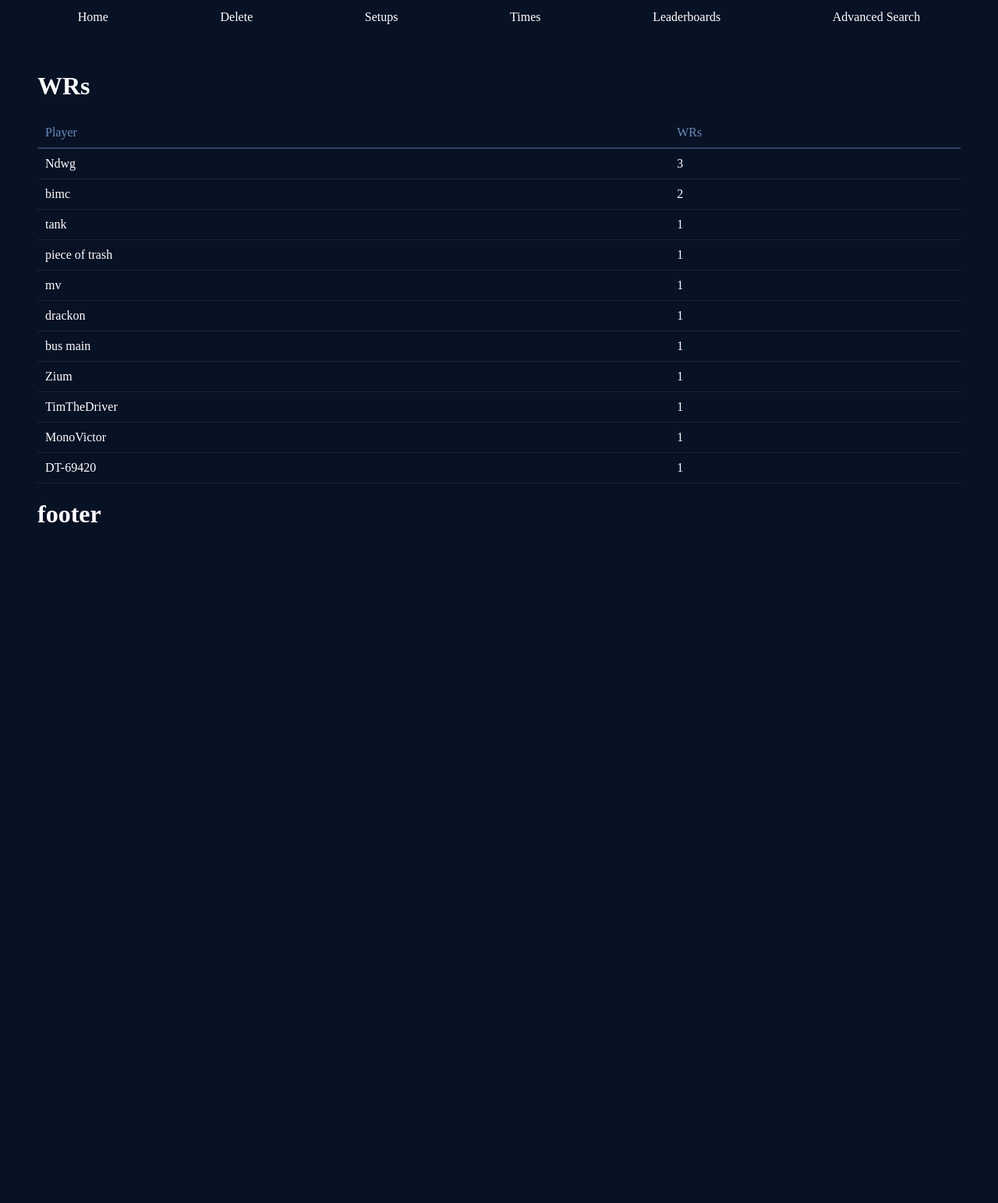
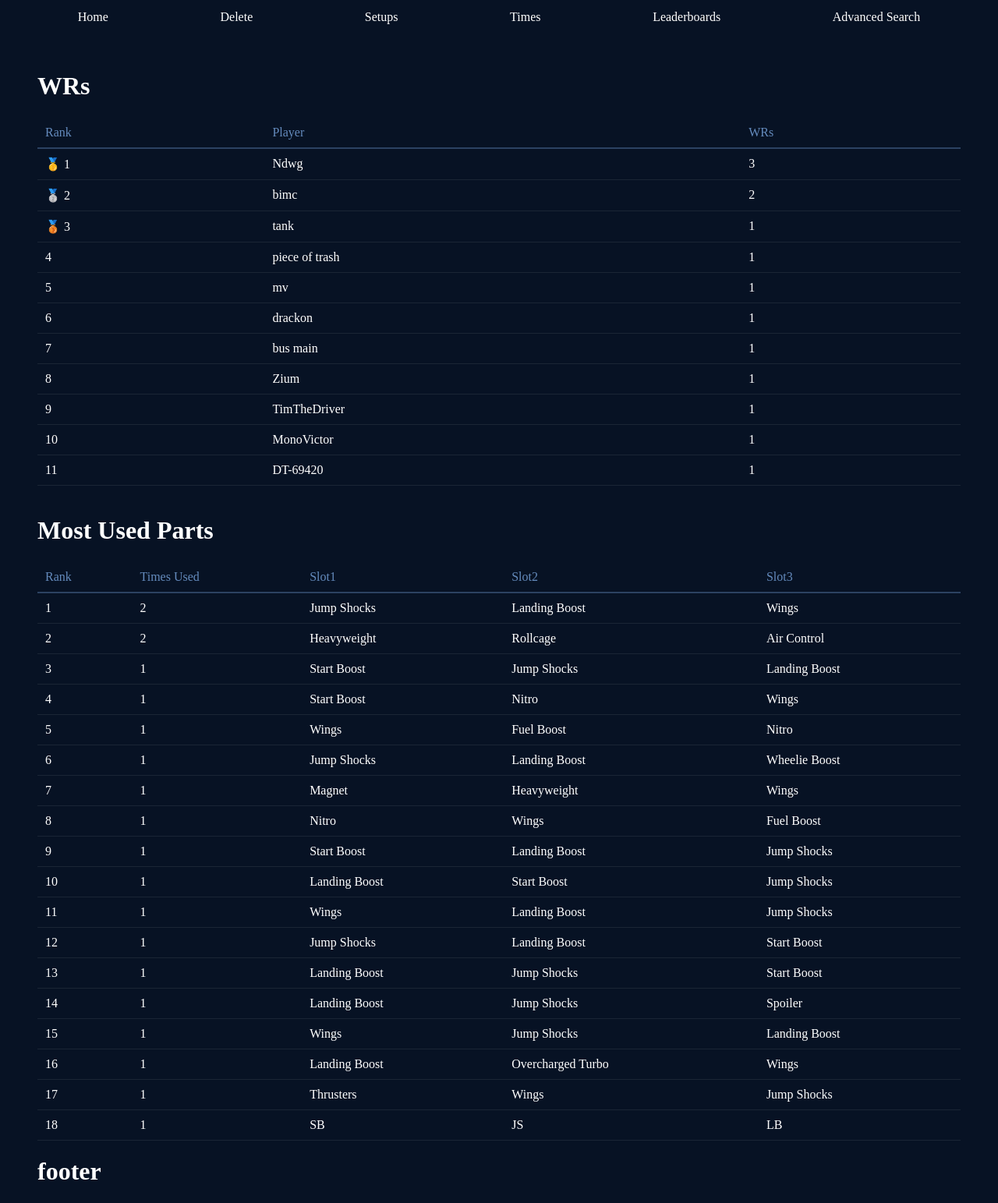
Before and after one commit to Number22313/13DTP-Project, a Flask app: page /Leaderboards in a window 1280 px wide. Shown: the whole page at 78% size. Before the commit the page ends 670 px from the top, so only its background shows below. Run offline with Flask 3, Linux system fonts and the light colour scheme.

Commit message:
Added a leaderboard for how many times a parts setup is used. Changed parts to be sorted so there are no more duplicates and reuse.

```diff
--- a/app.py
+++ b/app.py
@@ -154,10 +154,12 @@ def Home():
                 tune1,tune2,tune3,tune4 = 0,0,0,0
             tunes_list = [tune1,tune2,tune3,tune4]
             vehicle_name=request.form.get("vehicle_name","")
-            slot1=request.form.get("slot1","")
-            slot2=request.form.get("slot2","")
-            slot3=request.form.get("slot3","")
-            slot_list = [slot1,slot2,slot3]
+            slot_list = sorted([request.form.get("slot1",""),
+                                request.form.get("slot2",""),
+                                request.form.get("slot3","")
+                                ])
+            slot1,slot2,slot3 = slot_list
+            print(f"{slot_list}")
 
             #Back end validation
 
@@ -479,6 +481,9 @@ def search():
 
 @app.route('/Leaderboards')
 def leaderboards():
+    all_setups = Setups.query.all()
+
+    #WR
     Setup_subquery = aliased(Setups)
 
     wr = (Setups.query.join(WR_Times).filter(WR_Times.time == (db.session.query(func.min(WR_Times.time))
@@ -505,10 +510,23 @@ def leaderboards():
             unique_players.add(player)
 
     player_wr_count.sort(reverse=True)
-    print(f"{player_wr_count}")
+
+    #most used parts
+    all_parts = []
+    for a in all_setups:
+        all_parts.append(a.part_id)
+
+    parts_count = []
+    unique_parts = set(all_parts)
+    for p in unique_parts:
+        count = all_parts.count(p)
+        parts_row = Parts.query.get(p)
+        parts_count.append((count, p, parts_row))
+    parts_count.sort(reverse=True)
 
     return render_template('Leaderboards.html',
-                           player_wr_count=player_wr_count)
+                           player_wr_count=player_wr_count,
+                           parts_count=parts_count)
 
 
 
--- a/templates/Leaderboards.html
+++ b/templates/Leaderboards.html
@@ -1,10 +1,12 @@
 {% extends 'layout.html' %}
 {% block content %}
 <body>
+    <div>
         <div class="results"><h1>WRs</h1>
             <table>
                 <thead>
                     <tr>
+                        <td>Rank</td>
                         <td>Player</td>
                         <td>WRs</td>
                     </tr>
@@ -12,13 +14,53 @@
 
                 <tbody>
                     {% for wrs, player in player_wr_count %}
+                    {% if loop.index <= 20 %}
                         <tr>
+                            <td>
+                                {% if loop.index == 1 %}&#x1f947
+                                {% elif loop.index == 2 %}&#x1F948
+                                {% elif loop.index == 3 %}&#x1F949
+                                {% endif %}
+                                {{loop.index}}
+                            </td>
                             <td>{{player}}</td>
                             <td>{{wrs}}</td>
                         </tr>
+                    {% endif %}
                     {% endfor %}
                 </tbody>
             </table>
         </div>
+
+        <br>
+
+        <div class="results"><h1>Most Used Parts</h1>
+            <table>
+                <thead>
+                    <tr>
+                        <td>Rank</td>
+                        <td>Times Used</td>
+                        <td>Slot1</td>
+                        <td>Slot2</td>
+                        <td>Slot3</td>
+                    </tr>
+                </thead>
+
+                <tbody>
+                    {% for count, part_id, i in parts_count %}
+                    {% if loop.index <= 20 %}
+                        <tr>
+                            <td>{{loop.index}}</td>
+                            <td>{{count}}</td>
+                            <td>{{i.slot1}}</td>
+                            <td>{{i.slot2}}</td>
+                            <td>{{i.slot3}}</td>
+                        </tr>
+                    {% endif %}
+                    {% endfor %}
+                </tbody>
+            </table>
+        </div>
+    </div>
 </body>
 {% endblock %}
```
Also changed, not shown: database.db. Lines whose indentation alone changed are shown as unchanged.
